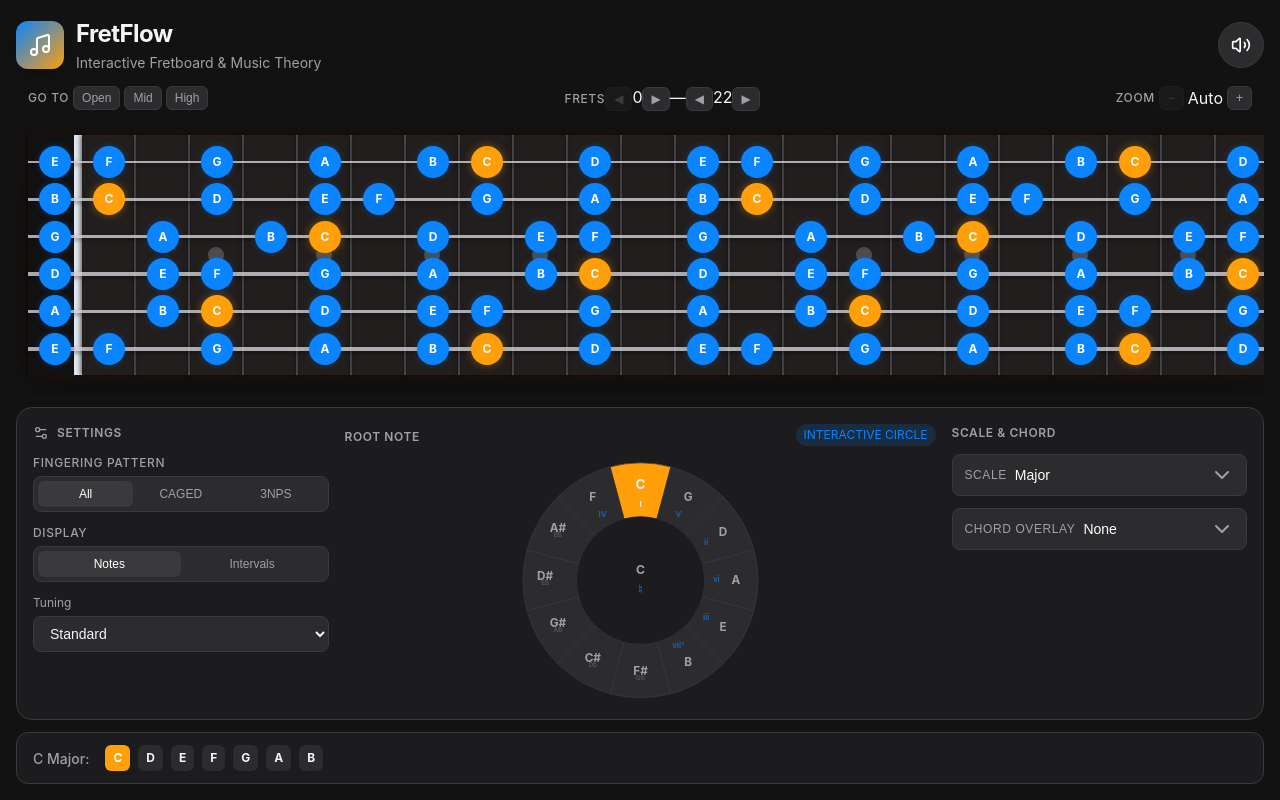
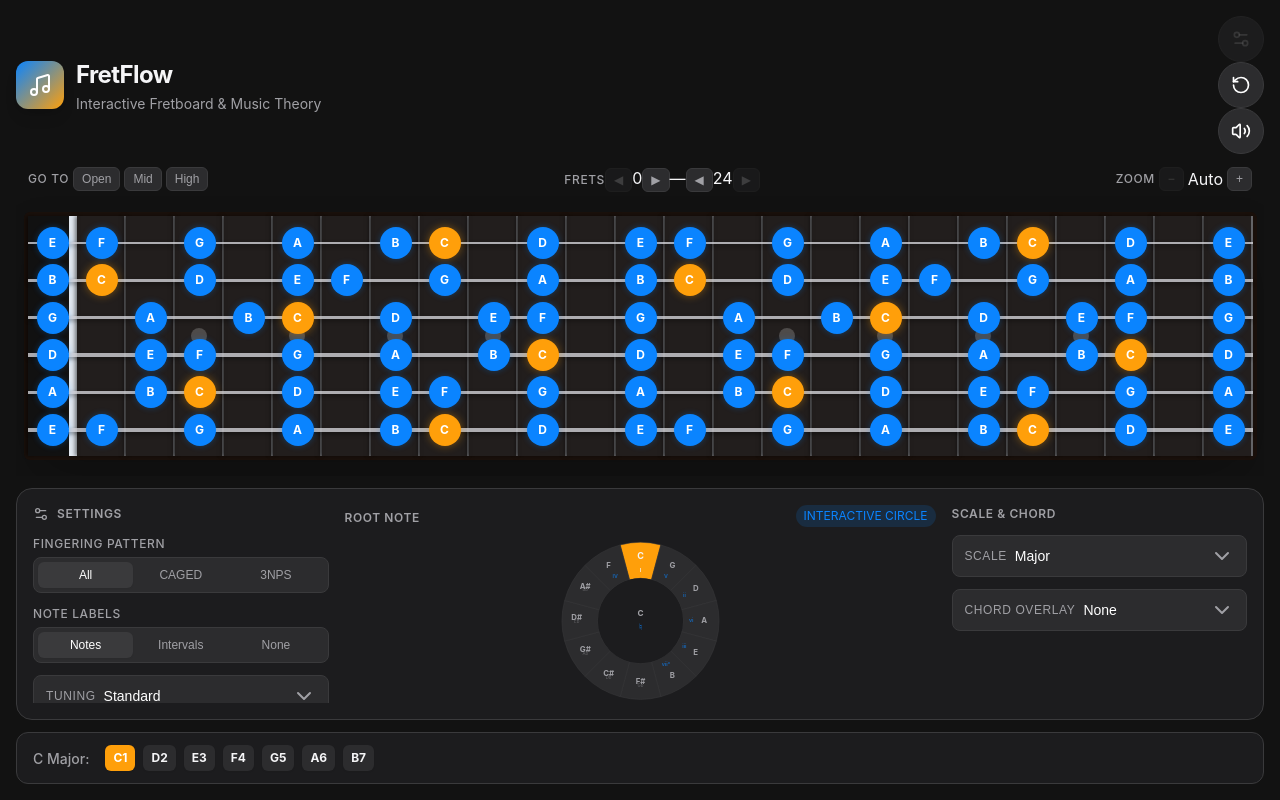
Before and after one commit to iecg/fretboard-app, a React (Vite) app: page / in a window 1280 px wide. Built offline with nearby package versions, Linux system fonts and the light colour scheme.

Commit message:
feat: Integrate new fretboard controls, modal labels, and chord filters

```diff
--- a/src/App.tsx
+++ b/src/App.tsx
@@ -1,15 +1,18 @@
-import { useState, useMemo } from "react";
+import { useState, useMemo, useRef, useEffect } from "react";
 import { Fretboard } from "./Fretboard";
 import {
   SCALES,
+  NOTES,
+  INTERVAL_NAMES,
   CHORDS,
-  NOTES,
   getScaleNotes,
   getChordNotes,
+  getIntervalNotes,
   getNoteDisplay,
+  getDivergentNotes,
 } from "./theory";
 import { STANDARD_TUNING, TUNINGS } from "./guitar";
-import { Music, Settings2, Volume2, VolumeX, ChevronDown } from "lucide-react";
+import { Music, Settings2, Volume2, VolumeX, ChevronDown, RotateCcw } from "lucide-react";
 import { synth } from "./audio";
 import { CircleOfFifths } from "./CircleOfFifths";
 import {
@@ -17,11 +20,27 @@ import {
   getCagedCoordinates,
   get3NPSCoordinates,
   type CagedShape,
-  type CellColor,
+  type ShapePolygon,
 } from "./shapes";
 import "./App.css";
 
 type FingeringPattern = "all" | "caged" | "3nps";
+
+// Chord interval filter presets — sets of allowed semitone intervals from chord root
+const CHORD_INTERVAL_FILTERS: Record<string, Set<number>> = {
+  'All':           new Set([0,1,2,3,4,5,6,7,8,9,10,11]),
+  'Triad':         new Set([0, 3, 4, 6, 7, 8]),
+  '7th Chord':     new Set([0, 3, 4, 6, 7, 8, 10, 11]),
+  'Power Chord':   new Set([0, 7]),
+  'Guide Tones':   new Set([3, 4, 10, 11]),
+  'Shell Voicing': new Set([0, 3, 4, 10, 11]),
+  'Root & 3rd':    new Set([0, 3, 4]),
+  'Root & 5th':    new Set([0, 6, 7, 8]),
+  'Root & 7th':    new Set([0, 10, 11]),
+  '3rd & 5th':     new Set([3, 4, 6, 7, 8]),
+  '3rd & 7th':     new Set([3, 4, 10, 11]),
+};
+const CHORD_FILTER_OPTIONS = Object.keys(CHORD_INTERVAL_FILTERS);
 
 // Inline dropdown drawer component
 function DrawerSelector({
@@ -33,13 +52,26 @@ function DrawerSelector({
 }: {
   label: string;
   value: string | null;
-  options: string[];
+  options: (string | { divider: string })[];
   onSelect: (opt: string | null) => void;
   nullable?: boolean;
 }) {
   const [open, setOpen] = useState(false);
+  const containerRef = useRef<HTMLDivElement>(null);
+
+  useEffect(() => {
+    if (!open) return;
+    const handleClick = (e: MouseEvent) => {
+      if (containerRef.current && !containerRef.current.contains(e.target as Node)) {
+        setOpen(false);
+      }
+    };
+    document.addEventListener("mousedown", handleClick);
+    return () => document.removeEventListener("mousedown", handleClick);
+  }, [open]);
+
   return (
-    <div className="drawer-selector">
+    <div className="drawer-selector" ref={containerRef}>
       <button className="drawer-trigger" onClick={() => setOpen((o) => !o)}>
         <span className="drawer-label">{label}</span>
         <span className="drawer-value">{value ?? "None"}</span>
@@ -55,7 +87,8 @@ function DrawerSelector({
               None
             </button>
           )}
-          {options.map((opt) => (
+          {options.map((opt, i) =>
+            typeof opt === 'string' ? (
               <button
                 key={opt}
                 className={`drawer-option ${value === opt ? "active" : ""}`}
@@ -63,14 +96,42 @@ function DrawerSelector({
               >
                 {opt}
               </button>
-          ))}
+            ) : (
+              <div key={`div-${i}`} className="drawer-divider">{opt.divider}</div>
+            )
+          )}
         </div>
       )}
     </div>
   );
 }
 
+const SCALE_OPTIONS: (string | { divider: string })[] = [
+  { divider: 'Major Modes' },
+  'Major', 'Lydian', 'Mixolydian',
+  { divider: 'Minor Modes' },
+  'Natural Minor', 'Dorian', 'Phrygian', 'Locrian',
+  { divider: 'Harmonic' },
+  'Harmonic Minor',
+  { divider: 'Pentatonic' },
+  'Minor Pentatonic', 'Major Pentatonic',
+  { divider: 'Blues' },
+  'Minor Blues', 'Major Blues',
+];
+
+const CHORD_OPTIONS: (string | { divider: string })[] = [
+  { divider: 'Triads' },
+  'Major Triad', 'Minor Triad', 'Diminished Triad',
+  { divider: 'Seventh Chords' },
+  'Major 7th', 'Minor 7th', 'Dominant 7th',
+  { divider: 'Other' },
+  'Power Chord (5)',
+];
+
+
 function App() {
+  const END_FRET = 24;
+
   // Scale
   const [rootNote, setRootNote] = useState<string>("C");
   const [scaleName, setScaleName] = useState<string>("Major");
@@ -80,21 +141,25 @@ function App() {
   const [chordType, setChordType] = useState<string | null>(null);
   const [linkChordRoot, setLinkChordRoot] = useState<boolean>(true);
   const [hideNonChordNotes, setHideNonChordNotes] = useState<boolean>(false);
+  const [chordFretSpread, setChordFretSpread] = useState<number>(0);
+  const [chordIntervalFilter, setChordIntervalFilter] = useState<string>("All");
 
   // Fingering
   const [fingeringPattern, setFingeringPattern] = useState<FingeringPattern>("all");
-  const [cagedShape, setCagedShape] = useState<CagedShape | "all">("all");
+  const [cagedShapes, setCagedShapes] = useState<Set<CagedShape>>(new Set(CAGED_SHAPES));
   const [npsPosition, setNpsPosition] = useState<number>(0);
 
   // Display
-  const [displayFormat, setDisplayFormat] = useState<"notes" | "degrees">("notes");
+  const [displayFormat, setDisplayFormat] = useState<"notes" | "degrees" | "none">("notes");
+  const [shapeLabels, setShapeLabels] = useState<"modal" | "caged" | "none">("none");
   const [tuningName, setTuningName] = useState<string>("Standard");
-  const [fretZoom, setFretZoom] = useState<number>(45);
+  const [fretZoom, setFretZoom] = useState<number>(100);
+  const [fretStart, setFretStart] = useState<number>(0);
+  const [fretEnd, setFretEnd] = useState<number>(END_FRET);
 
   // Audio
   const [isMuted, setIsMuted] = useState<boolean>(false);
 
-  const END_FRET = 22;
   const currentTuning = TUNINGS[tuningName] || STANDARD_TUNING;
 
   // When root note changes, keep chord root linked if toggled
@@ -109,44 +174,66 @@ function App() {
     synth.setMute(nextMute);
   };
 
+  const handleReset = () => {
+    setRootNote("C");
+    setScaleName("Major");
+    setChordRoot("C");
+    setChordType(null);
+    setLinkChordRoot(true);
+    setHideNonChordNotes(false);
+    setChordFretSpread(0);
+    setChordIntervalFilter("All");
+    setFingeringPattern("all");
+    setCagedShapes(new Set(CAGED_SHAPES));
+    setNpsPosition(0);
+    setDisplayFormat("notes");
+    setShapeLabels("none");
+    setTuningName("Standard");
+    setFretZoom(100);
+    setFretStart(0);
+    setFretEnd(END_FRET);
+  };
+
   // Compute active chord tones (independent of scale)
   const chordTones = useMemo(() => {
     if (!chordType) return [];
     return getChordNotes(chordRoot, chordType);
   }, [chordRoot, chordType]);
 
-  const { highlightNotes, boxBounds, cellColorMap } = useMemo(() => {
+  // Apply interval filter to chord tones (always preserve root)
+  const filteredChordTones = useMemo(() => {
+    if (!chordType || chordIntervalFilter === 'All') return chordTones;
+    const allowed = CHORD_INTERVAL_FILTERS[chordIntervalFilter];
+    const intervals = CHORDS[chordType];
+    if (!intervals || !allowed) return chordTones;
+    const filtered = intervals.filter(i => allowed.has(i));
+    // Always include root (interval 0) so root-active classification stays anchored
+    if (!filtered.includes(0)) filtered.unshift(0);
+    return getIntervalNotes(chordRoot, filtered);
+  }, [chordRoot, chordType, chordIntervalFilter, chordTones]);
+
+  const { highlightNotes, boxBounds, shapePolygons, wrappedNotes } = useMemo(() => {
     let coords: string[] = [];
     let bounds: { minFret: number; maxFret: number }[] = [];
-    let colorMap: Record<string, CellColor> = {};
+    let polygons: ShapePolygon[] = [];
+    const mergedWrappedNotes = new Set<string>();
 
     if (fingeringPattern === "caged") {
-      if (cagedShape === "all") {
+      const shapesToRender = CAGED_SHAPES.filter(s => cagedShapes.has(s));
       const allCoords = new Set<string>();
       const allBounds: { minFret: number; maxFret: number }[] = [];
-        const mergedColorMap: Record<string, CellColor> = {};
-        for (const shape of CAGED_SHAPES) {
+      const allPolygons: ShapePolygon[] = [];
+      for (const shape of shapesToRender) {
         const res = getCagedCoordinates(rootNote, shape, scaleName, currentTuning, 24);
         res.coordinates.forEach((c) => allCoords.add(c));
         allBounds.push(...res.bounds);
-          for (const [key, entry] of Object.entries(res.cellColorMap ?? {})) {
-            const existing = mergedColorMap[key];
-            if (existing && existing.isRightEdge && entry.isLeftEdge) {
-              mergedColorMap[key] = { color: entry.color, isLeftEdge: false, isRightEdge: false, splitColor: existing.color };
-            } else {
-              mergedColorMap[key] = entry;
+        allPolygons.push(...res.polygons);
+        res.wrappedNotes.forEach((k) => mergedWrappedNotes.add(k));
       }
-          }
-        }
+
       coords = Array.from(allCoords);
       bounds = allBounds;
-        colorMap = mergedColorMap;
-      } else {
-        const res = getCagedCoordinates(rootNote, cagedShape, scaleName, currentTuning, 24);
-        coords = res.coordinates;
-        bounds = res.bounds;
-        colorMap = res.cellColorMap ?? {};
-      }
+      polygons = allPolygons;
     } else if (fingeringPattern === "3nps") {
       if (npsPosition === 0) {
         coords = getScaleNotes(rootNote, scaleName);
@@ -159,8 +246,26 @@ function App() {
       coords = getScaleNotes(rootNote, scaleName);
     }
 
-    return { highlightNotes: coords, boxBounds: bounds, cellColorMap: colorMap };
-  }, [rootNote, scaleName, fingeringPattern, cagedShape, npsPosition, currentTuning]);
+    return { highlightNotes: coords, boxBounds: bounds, shapePolygons: polygons, wrappedNotes: mergedWrappedNotes };
+  }, [rootNote, scaleName, fingeringPattern, cagedShapes, npsPosition, currentTuning]);
+
+  // Compute color notes: blue notes for blues scales, divergent notes for modal scales
+  const colorNotes = useMemo(() => {
+    const intervals = SCALES[scaleName];
+    if (!intervals) return [];
+    // Minor Blues: blue note is b5 (interval 6)
+    if (scaleName === 'Minor Blues') {
+      const rootIdx = NOTES.indexOf(rootNote);
+      return rootIdx >= 0 ? [NOTES[(rootIdx + 6) % 12]] : [];
+    }
+    // Major Blues: blue note is b3 (interval 3)
+    if (scaleName === 'Major Blues') {
+      const rootIdx = NOTES.indexOf(rootNote);
+      return rootIdx >= 0 ? [NOTES[(rootIdx + 3) % 12]] : [];
+    }
+    // Modal scales: notes that diverge from the reference major/minor
+    return getDivergentNotes(rootNote, scaleName);
+  }, [rootNote, scaleName]);
 
   const summaryNotes = useMemo(() => getScaleNotes(rootNote, scaleName), [rootNote, scaleName]);
 
@@ -168,10 +273,6 @@ function App() {
     const root = getNoteDisplay(rootNote, rootNote);
     let label = `${root} ${scaleName}`;
     if (chordType) label += ` + ${getNoteDisplay(chordRoot, chordRoot)} ${chordType}`;
-    if (fingeringPattern === "caged")
-      label += cagedShape === "all" ? " — All CAGED" : ` — ${cagedShape} Shape`;
-    else if (fingeringPattern === "3nps")
-      label += npsPosition === 0 ? " — All Positions" : ` — Position ${npsPosition}`;
     return label;
   })();
 
@@ -188,9 +289,17 @@ function App() {
             <p>Interactive Fretboard & Music Theory</p>
           </div>
         </div>
+        <div className="header-actions">
+          <button className="mute-btn" title="Settings" disabled style={{ opacity: 0.4, cursor: 'default' }}>
+            <Settings2 className="icon" />
+          </button>
+          <button onClick={handleReset} className="mute-btn" title="Reset to defaults">
+            <RotateCcw className="icon" />
+          </button>
           <button onClick={toggleMute} className="mute-btn" title={isMuted ? "Unmute" : "Mute"}>
             {isMuted ? <VolumeX className="icon icon-muted" /> : <Volume2 className="icon icon-active" />}
           </button>
+        </div>
       </header>
 
       {/* Main Fretboard */}
@@ -199,14 +308,23 @@ function App() {
           tuning={currentTuning}
           highlightNotes={highlightNotes}
           rootNote={rootNote}
-          endFret={END_FRET}
+          startFret={fretStart}
+          endFret={fretEnd}
           boxBounds={boxBounds}
-          chordTones={chordTones}
+          chordTones={filteredChordTones}
+          chordFretSpread={chordFretSpread}
+          onChordFretSpreadChange={setChordFretSpread}
           hideNonChordNotes={hideNonChordNotes}
+          colorNotes={colorNotes}
           displayFormat={displayFormat}
-          cellColorMap={cellColorMap}
+          shapePolygons={shapePolygons}
+          shapeLabels={shapeLabels}
           fretZoom={fretZoom}
           onZoomChange={setFretZoom}
+          onFretStartChange={setFretStart}
+          onFretEndChange={setFretEnd}
+          maxFret={END_FRET}
+          wrappedNotes={wrappedNotes}
         />
       </main>
 
@@ -230,15 +348,48 @@ function App() {
           </div>
 
           {fingeringPattern === "caged" && (
+            <>
               <div className="control-section">
                 <span className="section-label">Shape</span>
                 <div className="toggle-group">
-                <button className={`toggle-btn ${cagedShape === "all" ? "active" : ""}`} onClick={() => setCagedShape("all")}>All</button>
+                  <button
+                    className={`toggle-btn ${cagedShapes.size === CAGED_SHAPES.length ? "active" : ""}`}
+                    onClick={() => setCagedShapes(new Set(CAGED_SHAPES))}>All</button>
                   {CAGED_SHAPES.map((s) => (
-                  <button key={s} className={`toggle-btn ${cagedShape === s ? "active" : ""}`} onClick={() => setCagedShape(s)}>{s}</button>
+                    <button
+                      key={s}
+                      className={`toggle-btn ${cagedShapes.has(s) ? "active" : ""}`}
+                      onClick={(e) => {
+                        if (e.shiftKey) {
+                          setCagedShapes(prev => {
+                            const next = new Set(prev);
+                            if (next.has(s)) {
+                              if (next.size > 1) next.delete(s);
+                            } else {
+                              next.add(s);
+                            }
+                            return next;
+                          });
+                        } else {
+                          setCagedShapes(new Set([s]));
+                        }
+                      }}
+                    >{s}</button>
                   ))}
                 </div>
               </div>
+              <div className="control-section">
+                <span className="section-label">Shape Labels</span>
+                <div className="toggle-group">
+                  {(["none", "caged", "modal"] as const).map((opt) => (
+                    <button key={opt} className={`toggle-btn ${shapeLabels === opt ? "active" : ""}`}
+                      onClick={() => setShapeLabels(opt)}>
+                      {opt === "none" ? "None" : opt === "caged" ? "CAGED" : "Modal"}
+                    </button>
+                  ))}
+                </div>
+              </div>
+            </>
           )}
 
           {fingeringPattern === "3nps" && (
@@ -254,23 +405,23 @@ function App() {
           )}
 
           <div className="control-section">
-            <span className="section-label">Display</span>
+            <span className="section-label">Note Labels</span>
             <div className="toggle-group">
-              {(["notes", "degrees"] as const).map((fmt) => (
+              {(["notes", "degrees", "none"] as const).map((fmt) => (
                 <button key={fmt} className={`toggle-btn ${displayFormat === fmt ? "active" : ""}`}
                   onClick={() => setDisplayFormat(fmt)}>
-                  {fmt === "notes" ? "Notes" : "Intervals"}
+                  {fmt === "notes" ? "Notes" : fmt === "degrees" ? "Intervals" : "None"}
                 </button>
               ))}
             </div>
           </div>
 
-          <label className="tuning-select-label">
-            <span>Tuning</span>
-            <select value={tuningName} onChange={(e) => setTuningName(e.target.value)} className="tuning-select">
-              {Object.keys(TUNINGS).map((pt) => <option key={pt} value={pt}>{pt}</option>)}
-            </select>
-          </label>
+          <DrawerSelector
+            label="Tuning"
+            value={tuningName}
+            options={Object.keys(TUNINGS)}
+            onSelect={(v) => v && setTuningName(v)}
+          />
         </div>
 
         {/* Col 2: Circle of Fifths + Chord Root */}
@@ -279,7 +430,7 @@ function App() {
             <h2>Root Note</h2>
             <span className="badge">Interactive Circle</span>
           </div>
-          <CircleOfFifths rootNote={rootNote} setRootNote={handleSetRootNote} />
+          <CircleOfFifths rootNote={rootNote} setRootNote={handleSetRootNote} scaleName={scaleName} />
         </div>
 
         {/* Col 3: Scale & Chord drawers */}
@@ -289,14 +440,14 @@ function App() {
           <DrawerSelector
             label="Scale"
             value={scaleName}
-            options={Object.keys(SCALES)}
+            options={SCALE_OPTIONS}
             onSelect={(v) => v && setScaleName(v)}
           />
 
           <DrawerSelector
             label="Chord Overlay"
             value={chordType}
-            options={Object.keys(CHORDS)}
+            options={CHORD_OPTIONS}
             onSelect={(v) => { setChordType(v); if (v && linkChordRoot) setChordRoot(rootNote); }}
             nullable
           />
@@ -330,8 +481,15 @@ function App() {
               <label className="link-toggle">
                 <input type="checkbox" checked={hideNonChordNotes}
                   onChange={(e) => setHideNonChordNotes(e.target.checked)} />
-                <span>Arpeggio view (hide scale)</span>
+                <span>Chord only (hide scale)</span>
               </label>
+
+              <DrawerSelector
+                label="Interval Filter"
+                value={chordIntervalFilter}
+                options={CHORD_FILTER_OPTIONS}
+                onSelect={(v) => v && setChordIntervalFilter(v)}
+              />
             </>
           )}
         </div>
@@ -341,9 +499,19 @@ function App() {
       <div className="summary-area">
         <div className="summary-title">{summaryLabel}:</div>
         <div className="summary-notes">
-          {summaryNotes.map((n, i) => (
-            <span key={i} className="summary-note">{getNoteDisplay(n, rootNote)}</span>
-          ))}
+          {summaryNotes.map((n, i) => {
+            const rootIdx = NOTES.indexOf(rootNote);
+            const noteIdx = NOTES.indexOf(n);
+            const degree = rootIdx !== -1 && noteIdx !== -1
+              ? INTERVAL_NAMES[(noteIdx - rootIdx + 12) % 12]
+              : null;
+            return (
+              <span key={i} className="summary-note">
+                <span className="summary-note-name">{getNoteDisplay(n, rootNote)}</span>
+                {degree && <span className="summary-note-degree">{degree}</span>}
+              </span>
+            );
+          })}
         </div>
       </div>
     </div>
```
Lines whose indentation alone changed are shown as unchanged.
